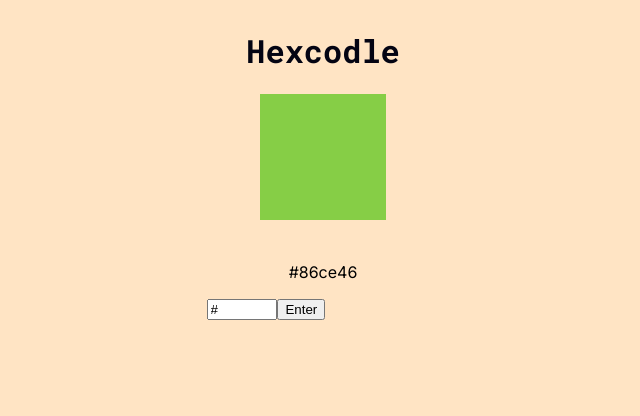
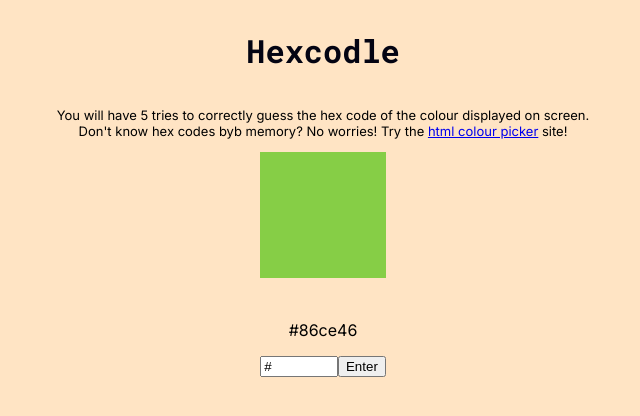
Before and after one commit to Ekimerton/hexcodle, a Next.js app: page / in a window 1280 px wide. Shown: the top 416 px of the page, without its empty margins (317-957 px from the left). Built offline with nearby package versions, Linux system fonts and the light colour scheme.

Commit message:
Updated display text and added link to html picker

```diff
--- a/src/app/globals.css
+++ b/src/app/globals.css
@@ -10,14 +10,9 @@ body {
   flex-direction: column;
 }
 
-#userinput{
-  width: 27%;
-}
-
-#inputAndButton{
-  flex-direction: row;
-  justify-content: center;
-  align-items: center;
+#title{
+  color: rgb(4, 4, 19);
+  font-family: 'Roboto Mono', monospace;
 }
 
 #instructions{
@@ -25,13 +20,23 @@ body {
   font-size: small;
 }
 
-#title{
-  color: rgb(4, 4, 19);
-  font-family: 'Roboto Mono', monospace;
-}
-
 #colourGen{
   background-color: black;
   padding: 5%;
   margin-bottom: 2%;
 }
+
+#userinput{
+  width: 30%;
+}
+
+#inputAndButton{
+  display: flex;
+  justify-content: center;
+  align-items: center;
+  flex-direction: row;
+}
+
+#guessesDisplay{
+  flex-direction: column;
+}
--- a/src/app/page.js
+++ b/src/app/page.js
@@ -6,8 +6,9 @@ export default function Home() {
   const [userInput, setUserInput] = useState("#");
   const [randColor, setRandColor] = useState("bisque");
   const [statusText, setStatusText] = useState("");
+  const [guessText, setGuessText] = useState("");
   const [guesses, setGuesses] = useState([]);
-  const [counter, setCounter] = useState(0);
+  const [counter, setCounter] = useState(4);
 
   useEffect(() => {
     const r = Math.floor(Math.random() * 256);
@@ -44,20 +45,27 @@ export default function Home() {
       - has it not been previously guessed */
     }
     if (userInput.length != 7) {
-      setStatusText("ERROR: HEX CODE MUST BE EXACTLY 6 DIGITS");
+      setStatusText("ERROR: HEX CODE MUST BE EXACTLY 6 DIGITS.");
       return;
+    } else if (userInput in guesses) {
+      setStatusText("ALREADY GUESSED, please try a different hex code.");
     } else {
-      setCounter(counter + 1);
-      if (counter < 4 && userInput === randColor) {
+      setCounter(counter - 1);
+      if (counter > 0 && userInput === randColor) {
         setStatusText("You guessed it!");
         return;
-      } else if (counter < 4 && userInput !== randColor) {
-        setStatusText("Not quite!", counter, " guesses left.");
+      } else if (counter > 0 && userInput !== randColor) {
+        setGuessText("Guesses: ");
+        setStatusText(`Not quite! ${counter} guesses left.`);
         const newGuesses = [...guesses];
         newGuesses.unshift(userInput);
+        {
+          /*add line break here for each guess on newline*/
+        }
         setGuesses(newGuesses);
-      } else if (counter >= 4 && userInput !== randColor) {
-        setStatusText("Out of guesses. Today's Hexcodle was ", randColor);
+      } else if (counter <= 0 && userInput !== randColor) {
+        setGuessText("Guesses: ");
+        setStatusText(`Out of guesses. Today's Hexcodle was ${randColor}.`);
         return;
       }
     }
@@ -67,14 +75,23 @@ export default function Home() {
     <div id="everything">
       <h1 id="title">Hexcodle</h1>
 
+      {/*Instructions for how game works and hyperlink to colour code picker site*/}
+      <p id="instructions">
+        You will have 5 tries to correctly guess the hex code of the colour
+        displayed on screen.<br></br>
+        Don't know hex codes byb memory? No worries! Try the{" "}
+        <a href="https://htmlcolorcodes.com/color-picker/">
+          html colour picker
+        </a>{" "}
+        site!
+      </p>
+
       {/*This is where the hex code colour will be generated*/}
       <div id="colourGen" style={{ backgroundColor: randColor }}></div>
-
       <p>{randColor}</p>
 
-      {/*<p id="instructions">The goal: guess the hex code of the colour displayed on screen.<br></br>
-      Don't know hex codes? No worries! We have a hex code cheat sheet! Just simply click the 'hex' button!</p>*/}
-
+      {/*Input text field and 'enter' button for submitting an answer
+      NEED TO IMPLEMENT PRESSING ENTER TO SUBMIT AS WELL*/}
       <div id="inputAndButton">
         <input
           type="text"
@@ -82,6 +99,8 @@ export default function Home() {
           value={userInput}
           onChange={handleChange}
         />
+
+        {/*Enter button that will submit player's guess when pressed*/}
         <button
           id="enterButton"
           onClick={() => {
@@ -91,8 +110,13 @@ export default function Home() {
           Enter
         </button>
       </div>
+
+      {/*Displays the status text (correct, incorrect, error, etc...*/}
       <p>{statusText}</p>
-      <p>{guesses}</p>
+      <p id="guessDisplay">
+        {guessText}
+        {guesses}
+      </p>
     </div>
   );
 }
```
